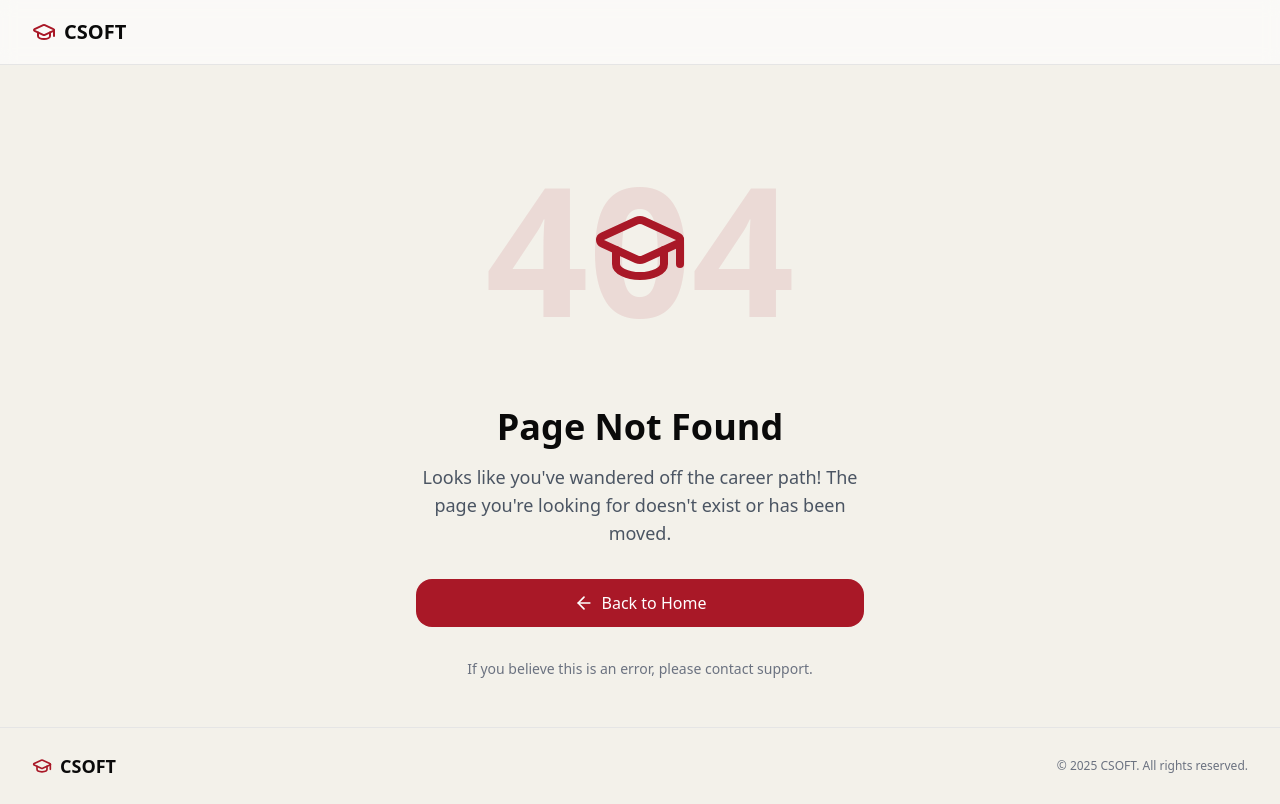
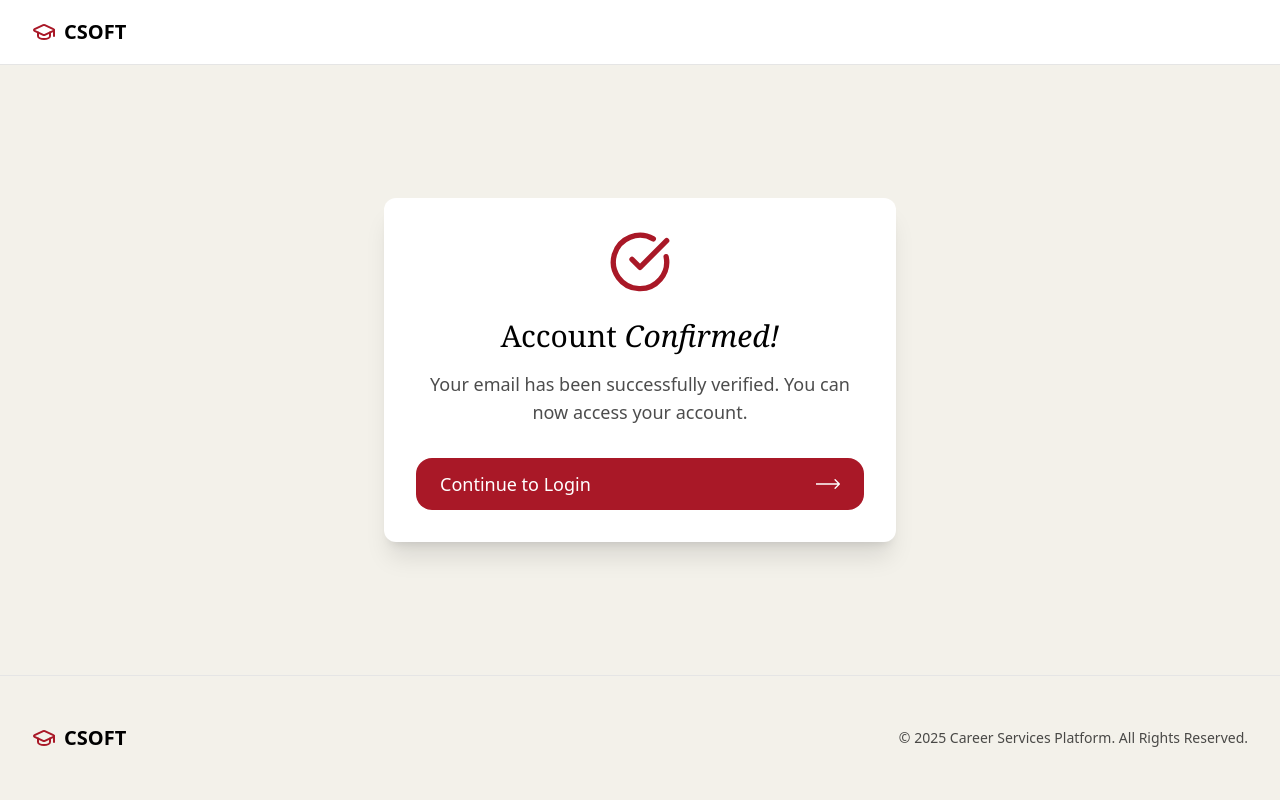
Before and after one commit to eddie-kay0462/SWE_Final_Project, a Next.js app: page /auth/account-confirmed in a window 1280 px wide. Before the commit this address had no page. Built offline with nearby package versions, Linux system fonts and the light colour scheme.

Commit message:
Added account confirmed

```diff
--- /dev/null
+++ b/app/auth/account-confirmed/page.jsx
@@ -0,0 +1,79 @@
+"use client"
+
+/**
+ * Account Confirmed Page
+ *
+ * Displays a success message after a user confirms their email address
+ * Provides a direct link to the login page
+ *
+ * @page.jsx handles post-email confirmation success state
+ */
+
+import Link from "next/link"
+import { GraduationCap, CheckCircle } from "lucide-react"
+
+export default function AccountConfirmed() {
+  return (
+    <div className="min-h-screen bg-[#f3f1ea] flex flex-col">
+      {/* Header */}
+      <header className="sticky top-0 z-50 w-full border-b bg-white">
+        <div className="container flex h-16 items-center justify-between">
+          <Link href="/" className="flex items-center gap-2">
+            <GraduationCap className="h-6 w-6 text-[#A91827]" />
+            <span className="text-xl font-bold text-black">CSOFT</span>
+          </Link>
+        </div>
+      </header>
+
+      {/* Main Content */}
+      <main className="flex-1 container mx-auto p-4 md:p-8 flex items-center justify-center">
+        <div className="w-full max-w-lg">
+          <div className="bg-white rounded-xl overflow-hidden shadow-xl p-8 text-center">
+            <div className="flex justify-center mb-6">
+              <CheckCircle className="h-16 w-16 text-[#A91827]" />
+            </div>
+
+            <div className="mb-8">
+              <h2 className="text-3xl font-serif font-normal mb-4 text-black">
+                Account <span className="font-serif italic">Confirmed!</span>
+              </h2>
+              <p className="text-[#000000]/70 text-lg">
+                Your email has been successfully verified. You can now access your account.
+              </p>
+            </div>
+
+            <Link
+              href="/auth/login"
+              className="inline-flex items-center justify-between bg-[#A91827] hover:bg-[#A91827]/90 text-white font-medium py-3 px-6 rounded-lg transition-all text-lg w-full"
+            >
+              <span>Continue to Login</span>
+              <svg width="24" height="10" viewBox="0 0 36 15" fill="none" xmlns="http://www.w3.org/2000/svg">
+                <path
+                  d="M35.7071 8.20711C36.0976 7.81658 36.0976 7.18342 35.7071 6.79289L29.3431 0.428932C28.9526 0.0384078 28.3195 0.0384078 27.9289 0.428932C27.5384 0.819457 27.5384 1.45262 27.9289 1.84315L33.5858 7.5L27.9289 13.1569C27.5384 13.5474 27.5384 14.1805 27.9289 14.5711C28.3195 14.9616 28.9526 14.9616 29.3431 14.5711L35.7071 8.20711ZM0 8.5H35V6.5H0V8.5Z"
+                  fill="white"
+                />
+              </svg>
+            </Link>
+          </div>
+        </div>
+      </main>
+
+      {/* Footer */}
+      <footer className="border-t bg-[#f3f1ea]">
+        <div className="container py-8 md:py-12">
+          <div className="flex flex-col md:flex-row justify-between items-center gap-6">
+            <div className="flex items-center gap-2">
+              <GraduationCap className="h-6 w-6 text-[#A91827]" />
+              <span className="text-xl font-bold text-black">CSOFT</span>
+            </div>
+            <div className="text-center md:text-right">
+              <p className="text-sm text-[#000000]/70">
+                &copy; {new Date().getFullYear()} Career Services Platform. All Rights Reserved.
+              </p>
+            </div>
+          </div>
+        </div>
+      </footer>
+    </div>
+  )
+}
--- a/app/auth/login/page.jsx
+++ b/app/auth/login/page.jsx
@@ -94,20 +94,20 @@ export default function Login() {
       {isPageLoading && <LoadingSpinner fullPage size="large" text="Redirecting to dashboard" />}
 
       {/* Header */}
-      <header className="sticky top-0 z-50 w-full border-b bg-background/95 backdrop-blur supports-[backdrop-filter]:bg-background/60">
+      <header className="sticky top-0 z-50 w-full border-b bg-white">
         <div className="container flex h-16 items-center justify-between">
           <Link href="/" className="flex items-center gap-2">
             <GraduationCap className="h-6 w-6 text-[#A91827]" />
-            <span className="text-xl font-bold">CSOFT</span>
+            <span className="text-xl font-bold text-black">CSOFT</span>
           </Link>
           <nav className="hidden md:flex gap-6">
-            <Link href="/" className="text-sm font-medium hover:text-[#A91827] transition-colors">
+            <Link href="/" className="text-sm font-medium text-black hover:text-[#A91827] transition-colors">
               Home
             </Link>
-            <Link href="/#features" className="text-sm font-medium hover:text-[#A91827] transition-colors">
+            <Link href="/#features" className="text-sm font-medium text-black hover:text-[#A91827] transition-colors">
               Services
             </Link>
-            <Link href="/#benefits" className="text-sm font-medium hover:text-[#A91827] transition-colors">
+            <Link href="/#benefits" className="text-sm font-medium text-black hover:text-[#A91827] transition-colors">
               About Us
             </Link>
           </nav>
@@ -122,7 +122,7 @@ export default function Login() {
             {/* Left Side - Login Form */}
             <div className="w-full md:w-1/2 p-6 md:p-10">
               <div className="mb-6">
-                <h2 className="text-3xl font-serif font-normal mb-2">
+                <h2 className="text-3xl font-serif font-normal mb-2 text-black">
                   Welcome <span className="font-serif italic">back</span>
                 </h2>
                 <p className="text-[#000000]/70 text-lg">Please enter your details to access your account</p>
@@ -133,9 +133,9 @@ export default function Login() {
                   <div className="flex items-start gap-3">
                     <AlertTriangle className="h-5 w-5 text-[#A91827] mt-0.5 flex-shrink-0" />
                     <div>
-                      <p className="font-medium">{error}</p>
+                      <p className="font-medium text-[#A91827]">{error}</p>
                       {error.includes('User profile not found') && (
-                        <div className="mt-2 text-sm">
+                        <div className="mt-2 text-sm text-[#A91827]">
                           <p>If you're trying to log in for the first time:</p>
                           <ul className="list-disc ml-5 mt-1 space-y-1">
                             <li>Make sure you've completed the signup process</li>
@@ -157,7 +157,7 @@ export default function Login() {
                   <input
                     id="email"
                     type="email"
-                    className="w-full px-4 py-3 border border-gray-200 rounded-lg focus:outline-none focus:ring-2 focus:ring-[#A91827] text-lg transition-all"
+                    className="w-full px-4 py-3 border border-gray-200 rounded-lg focus:outline-none focus:ring-2 focus:ring-[#A91827] text-lg transition-all bg-white text-black"
                     placeholder="yourname@ashesi.edu.gh"
                     value={email}
                     onChange={(e) => setEmail(e.target.value)}
@@ -173,7 +173,7 @@ export default function Login() {
                   <input
                     id="password"
                     type="password"
-                    className="w-full px-4 py-3 border border-gray-200 rounded-lg focus:outline-none focus:ring-2 focus:ring-[#A91827] text-lg transition-all"
+                    className="w-full px-4 py-3 border border-gray-200 rounded-lg focus:outline-none focus:ring-2 focus:ring-[#A91827] text-lg transition-all bg-white text-black"
                     placeholder="••••••••••••"
                     value={password}
                     onChange={(e) => setPassword(e.target.value)}
@@ -237,7 +237,7 @@ export default function Login() {
           <div className="flex flex-col md:flex-row justify-between items-center gap-6">
             <div className="flex items-center gap-2">
               <GraduationCap className="h-6 w-6 text-[#A91827]" />
-              <span className="text-xl font-bold">CSOFT</span>
+              <span className="text-xl font-bold text-black">CSOFT</span>
             </div>
             <div className="text-center md:text-right">
               <p className="text-sm text-[#000000]/70">
--- a/app/not-found.jsx
+++ b/app/not-found.jsx
@@ -13,11 +13,11 @@ export default function NotFound() {
   return (
     <div className="min-h-screen flex flex-col bg-[#f3f1ea]">
       {/* Header */}
-      <header className="sticky top-0 z-50 w-full border-b bg-background/95 backdrop-blur supports-[backdrop-filter]:bg-background/60">
+      <header className="sticky top-0 z-50 w-full border-b bg-white">
         <div className="container flex h-16 items-center">
           <Link href="/" className="flex items-center gap-2">
             <GraduationCap className="h-6 w-6 text-[#A91827]" />
-            <span className="text-xl font-bold">CSOFT</span>
+            <span className="text-xl font-bold text-black">CSOFT</span>
           </Link>
         </div>
       </header>
@@ -34,9 +34,9 @@ export default function NotFound() {
             </div>
           </div>
 
-          <h1 className="text-3xl md:text-4xl font-bold mb-4">Page Not Found</h1>
+          <h1 className="text-3xl md:text-4xl font-bold mb-4 text-black">Page Not Found</h1>
 
-          <p className="text-lg text-gray-600 mb-8">
+          <p className="text-lg text-[#000000]/70 mb-8">
             Looks like you've wandered off the career path!
             The page you're looking for doesn't exist or has been moved.
           </p>
@@ -49,7 +49,7 @@ export default function NotFound() {
             <span>Back to Home</span>
           </Link>
 
-          <p className="text-sm text-gray-500 mt-4">
+          <p className="text-sm text-[#000000]/70 mt-4">
             If you believe this is an error, please contact support.
           </p>
         </div>
@@ -61,10 +61,10 @@ export default function NotFound() {
           <div className="flex flex-col md:flex-row justify-between items-center gap-4">
             <div className="flex items-center gap-2">
               <GraduationCap className="h-5 w-5 text-[#A91827]" />
-              <span className="text-lg font-bold">CSOFT</span>
+              <span className="text-lg font-bold text-black">CSOFT</span>
             </div>
             <div className="text-center md:text-right">
-              <p className="text-xs text-gray-500">
+              <p className="text-xs text-[#000000]/70">
                 &copy; {new Date().getFullYear()} CSOFT. All rights reserved.
               </p>
             </div>
--- a/app/page.jsx
+++ b/app/page.jsx
@@ -17,16 +17,16 @@ export default function LandingPage() {
 
   return (
     <main className="min-h-screen flex flex-col bg-[#f3f1ea]">
-      <header className="sticky top-0 z-50 w-full border-b bg-background/95 backdrop-blur supports-[backdrop-filter]:bg-background/60">
+      <header className="sticky top-0 z-50 w-full border-b bg-white">
         <div className="container flex h-16 items-center justify-between px-4">
           <Link href="/" className="flex items-center gap-2">
             <GraduationCap className="h-6 w-6 text-[#A91827]" />
-            <span className="text-xl font-bold">CSOFT</span>
+            <span className="text-xl font-bold text-black">CSOFT</span>
           </Link>
 
           {/* Mobile Menu Button */}
           <button
-            className="md:hidden"
+            className="md:hidden text-black"
             onClick={toggleMobileMenu}
             aria-label="Toggle menu"
           >
@@ -36,19 +36,19 @@ export default function LandingPage() {
           {/* Desktop Navigation */}
           <nav className="hidden md:flex items-center gap-6">
             <div className="flex gap-6">
-              <Link href="/" className="text-sm font-medium hover:text-[#A91827] transition-colors">
+              <Link href="/" className="text-sm font-medium text-black hover:text-[#A91827] transition-colors">
                 Home
               </Link>
-              <Link href="#features" className="text-sm font-medium hover:text-[#A91827] transition-colors">
+              <Link href="#features" className="text-sm font-medium text-black hover:text-[#A91827] transition-colors">
                 Services
               </Link>
-              <Link href="#benefits" className="text-sm font-medium hover:text-[#A91827] transition-colors">
+              <Link href="#benefits" className="text-sm font-medium text-black hover:text-[#A91827] transition-colors">
                 About Us
               </Link>
             </div>
 
             <div className="flex items-center gap-3 ml-6">
-              <Link href="/auth/login" className="text-sm font-medium px-4 py-2 rounded-lg border border-gray-200 hover:bg-gray-50 transition-colors">
+              <Link href="/auth/login" className="text-sm font-medium text-black px-4 py-2 rounded-lg border border-gray-200 hover:bg-gray-50 transition-colors">
                 Sign In
               </Link>
               <Link href="/auth/signup" className="text-sm font-medium px-4 py-2 bg-[#A91827] text-white rounded-lg hover:bg-[#A91827]/90 transition-colors">
@@ -63,21 +63,21 @@ export default function LandingPage() {
               <nav className="flex flex-col p-4">
                 <Link
                   href="/"
-                  className="py-2 text-sm font-medium hover:text-[#A91827] transition-colors"
+                  className="py-2 text-sm font-medium text-black hover:text-[#A91827] transition-colors"
                   onClick={toggleMobileMenu}
                 >
                   Home
                 </Link>
                 <Link
                   href="#features"
-                  className="py-2 text-sm font-medium hover:text-[#A91827] transition-colors"
+                  className="py-2 text-sm font-medium text-black hover:text-[#A91827] transition-colors"
                   onClick={toggleMobileMenu}
                 >
                   Services
                 </Link>
                 <Link
                   href="#benefits"
-                  className="py-2 text-sm font-medium hover:text-[#A91827] transition-colors"
+                  className="py-2 text-sm font-medium text-black hover:text-[#A91827] transition-colors"
                   onClick={toggleMobileMenu}
                 >
                   About Us
@@ -85,7 +85,7 @@ export default function LandingPage() {
                 <div className="flex flex-col gap-2 mt-4 pt-4 border-t">
                   <Link
                     href="/auth/login"
-                    className="py-2 text-sm font-medium text-center border border-gray-200 rounded-lg hover:bg-gray-50 transition-colors"
+                    className="py-2 text-sm font-medium text-black text-center border border-gray-200 rounded-lg hover:bg-gray-50 transition-colors"
                     onClick={toggleMobileMenu}
                   >
                     Sign In
@@ -135,7 +135,7 @@ export default function LandingPage() {
 
       <section id="benefits" className="py-16 md:py-32 bg-[#f3f1ea]">
         <div className="container px-4 max-w-7xl">
-          <h2 className="text-3xl md:text-[52px] text-center font-medium mb-6">
+          <h2 className="text-3xl md:text-[52px] text-center font-medium mb-6 text-black">
             Why choose CSOFT?
           </h2>
           <p className="text-lg md:text-2xl text-center text-[#000000]/70 max-w-3xl mx-auto mb-12 md:mb-20">
@@ -144,21 +144,21 @@ export default function LandingPage() {
 
           <div className="grid grid-cols-1 md:grid-cols-2 gap-6 md:gap-10 mt-8 md:mt-16">
             <div className="bg-white p-6 md:p-10 rounded-xl shadow-sm">
-              <h3 className="text-xl md:text-2xl font-medium mb-4 md:mb-6">For Students</h3>
+              <h3 className="text-xl md:text-2xl font-medium mb-4 md:mb-6 text-black">For Students</h3>
               <ul className="space-y-3 md:space-y-4">
-                <li className="flex items-start gap-3 text-base md:text-lg">
+                <li className="flex items-start gap-3 text-base md:text-lg text-black">
                   <span className="text-[#A91827] font-bold">→</span>
                   <span>Easy access to career resources and events</span>
                 </li>
-                <li className="flex items-start gap-3 text-base md:text-lg">
+                <li className="flex items-start gap-3 text-base md:text-lg text-black">
                   <span className="text-[#A91827] font-bold">→</span>
                   <span>Streamlined internship letter requests</span>
                 </li>
-                <li className="flex items-start gap-3 text-base md:text-lg">
+                <li className="flex items-start gap-3 text-base md:text-lg text-black">
                   <span className="text-[#A91827] font-bold">→</span>
                   <span>Track your career development progress</span>
                 </li>
-                <li className="flex items-start gap-3 text-base md:text-lg">
+                <li className="flex items-start gap-3 text-base md:text-lg text-black">
                   <span className="text-[#A91827] font-bold">→</span>
                   <span>Receive timely notifications about opportunities</span>
                 </li>
@@ -166,21 +166,21 @@ export default function LandingPage() {
             </div>
 
             <div className="bg-white p-6 md:p-10 rounded-xl shadow-sm">
-              <h3 className="text-xl md:text-2xl font-medium mb-4 md:mb-6">For Career Advisors</h3>
+              <h3 className="text-xl md:text-2xl font-medium mb-4 md:mb-6 text-black">For Career Advisors</h3>
               <ul className="space-y-3 md:space-y-4">
-                <li className="flex items-start gap-3 text-base md:text-lg">
+                <li className="flex items-start gap-3 text-base md:text-lg text-black">
                   <span className="text-[#A91827] font-bold">→</span>
                   <span>Efficient attendance tracking for events</span>
                 </li>
-                <li className="flex items-start gap-3 text-base md:text-lg">
+                <li className="flex items-start gap-3 text-base md:text-lg text-black">
                   <span className="text-[#A91827] font-bold">→</span>
                   <span>Streamlined approval process for internship letters</span>
                 </li>
-                <li className="flex items-start gap-3 text-base md:text-lg">
+                <li className="flex items-start gap-3 text-base md:text-lg text-black">
                   <span className="text-[#A91827] font-bold">→</span>
                   <span>Comprehensive analytics and reporting</span>
                 </li>
-                <li className="flex items-start gap-3 text-base md:text-lg">
+                <li className="flex items-start gap-3 text-base md:text-lg text-black">
                   <span className="text-[#A91827] font-bold">→</span>
                   <span>Improved communication with students</span>
                 </li>
@@ -192,17 +192,17 @@ export default function LandingPage() {
 
       <section className="py-16 md:py-32 bg-white">
         <div className="container px-4 max-w-7xl text-center">
-          <h2 className="text-3xl md:text-[52px] font-medium mb-4 md:mb-6">
+          <h2 className="text-3xl md:text-[52px] font-medium mb-4 md:mb-6 text-black">
             Ready to transform your career services?
           </h2>
           <p className="text-lg md:text-2xl text-[#000000]/70 max-w-3xl mx-auto mb-8 md:mb-10">
             Join CSOFT today and experience the future of career development management
           </p>
           <Link href="/auth/signup">
-            <div className="inline-flex items-center bg-[#A91827] text-[#ffffff] rounded-[10px] hover:bg-[#A91827]/90 transition-colors w-full md:w-[227px] h-[49px] mx-auto">
+            <div className="inline-flex items-center bg-[#A91827] text-white rounded-[10px] hover:bg-[#A91827]/90 transition-colors w-full md:w-[227px] h-[49px] mx-auto">
               <div className="flex items-center justify-between w-full px-4 md:pl-[22px] md:pr-[17px]">
                 <span className="text-[17px] md:text-[19px] whitespace-nowrap">Get Started</span>
-                <MoveRight className="h-5 w-5 md:h-6 md:w-6 text-[#ffffff]" />
+                <MoveRight className="h-5 w-5 md:h-6 md:w-6 text-white" />
               </div>
             </div>
           </Link>
```
Also changed, not shown: app/auth/signup/page.jsx (+13 -13 lines).
